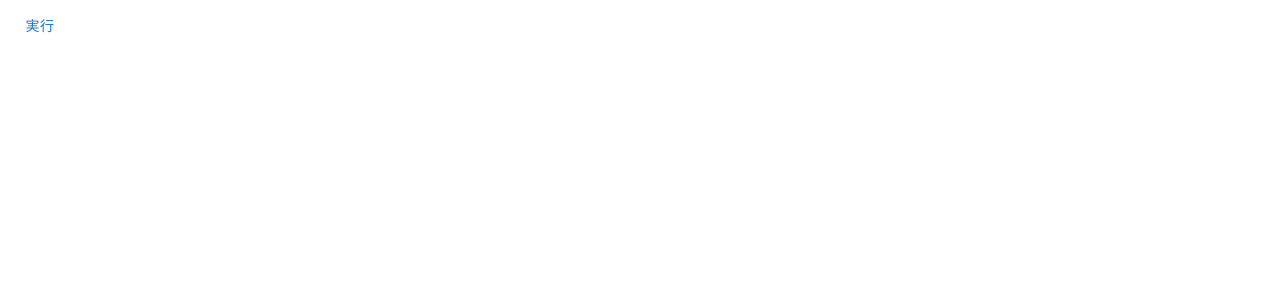
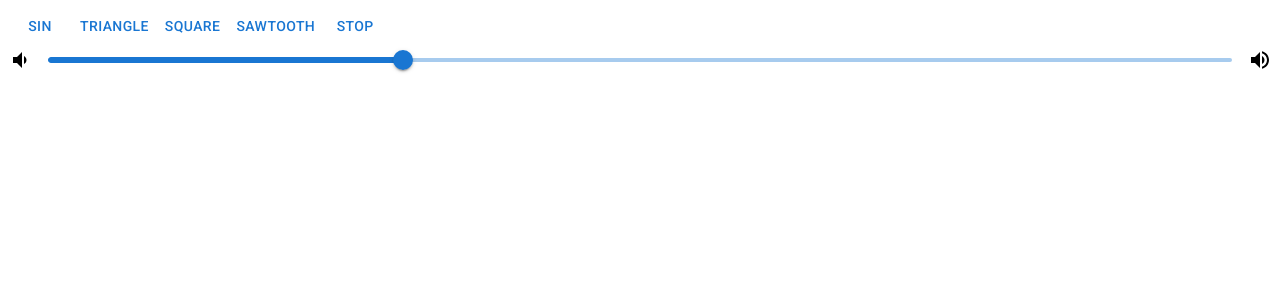
Before and after one commit to kazuhito-m/nes-emulator-study, a Next.js app: page /incubate/sound in a window 1280 px wide. Shown: the top 300 px of the page. Built offline with nearby package versions, Linux system fonts and the light colour scheme.

Commit message:
implment: 紹介記事を元に、矩形波を鳴らしてみる。
https://qiita.com/Hibikine_Kage/items/8f55bf409883301a7a32

```diff
--- a/src/app/incubate/sound/page.tsx
+++ b/src/app/incubate/sound/page.tsx
@@ -1,16 +1,75 @@
 "use client"
 
 import * as React from 'react';
-import { Box, Button } from '@mui/material';
-
-const onClickExecute = () => {
-  console.log('実行押された！');
-}
+import { Box, Button, Slider, Stack, Typography } from '@mui/material';
+import { VolumeDown, VolumeUp } from '@mui/icons-material';
+import { useState } from 'react';
 
 export default function Page() {
+  let audioCtx: AudioContext;
+  if (typeof window !== 'undefined') {
+    window.AudioContext = window.AudioContext || window.webkitAudioContext;
+    audioCtx = new AudioContext();
+  }
+
+  let play = false;
+  let oscillator: OscillatorNode;
+  let gainCtx: GainNode;
+  let freq = 440;
+
+  const [volume, setVolume] = useState<number>(30);
+  const [gain, setGain] = useState<number>(0.3);
+
+  const playOsc = (command: OscillatorType = 'sine'): void => {
+    console.log(command);
+    console.log('gain:' + gain);
+    if (!play) {
+      oscillator = audioCtx.createOscillator();
+      gainCtx = audioCtx.createGain();
+      oscillator.connect(gainCtx);
+      gainCtx.connect(audioCtx.destination);
+      oscillator.frequency.value = freq;
+      gainCtx.gain.value = gain;
+      console.log(gainCtx);
+      oscillator.start();
+      play = true;
+    }
+    oscillator.type = command;
+  };
+
+  const stopOsc = (): void => {
+    if (!play) return;
+    oscillator.stop();
+    play = false;
+  };
+
+  const onChangeVolume = (event: Event, newValue: number | number[]) => {
+    const newValume = newValue as number;
+    setVolume(newValume);
+    console.log('volume:' + newValue);
+    setGain(newValume / 100);
+    console.log('gain:' + gain);
+    if (typeof gainCtx !== 'undefined') {
+      gainCtx.gain.value = gain;
+    }
+    stopOsc();
+  };
+
   return (
     <Box>
-      <Button onClick={onClickExecute}>実行</Button>
+      <Button onClick={(e) => playOsc('sine')}>Sin</Button>
+      <Button onClick={(e) => playOsc('triangle')}>Triangle</Button>
+      <Button onClick={(e) => playOsc('square')}>Square</Button>
+      <Button onClick={(e) => playOsc('sawtooth')}>Sawtooth</Button>
+      <Button onClick={(e) => stopOsc()}>Stop</Button>
+
+      <Typography fontWeight={700}>{play ? 'Plaing!' : ''}</Typography>
+
+      <Stack spacing={2} direction="row" sx={{ mb: 1 }} alignItems="center">
+        <VolumeDown />
+        <Slider aria-label="Default" valueLabelDisplay="auto" value={volume} onChange={onChangeVolume} />
+        <VolumeUp />
+      </Stack>
     </Box >
   );
 }
```
